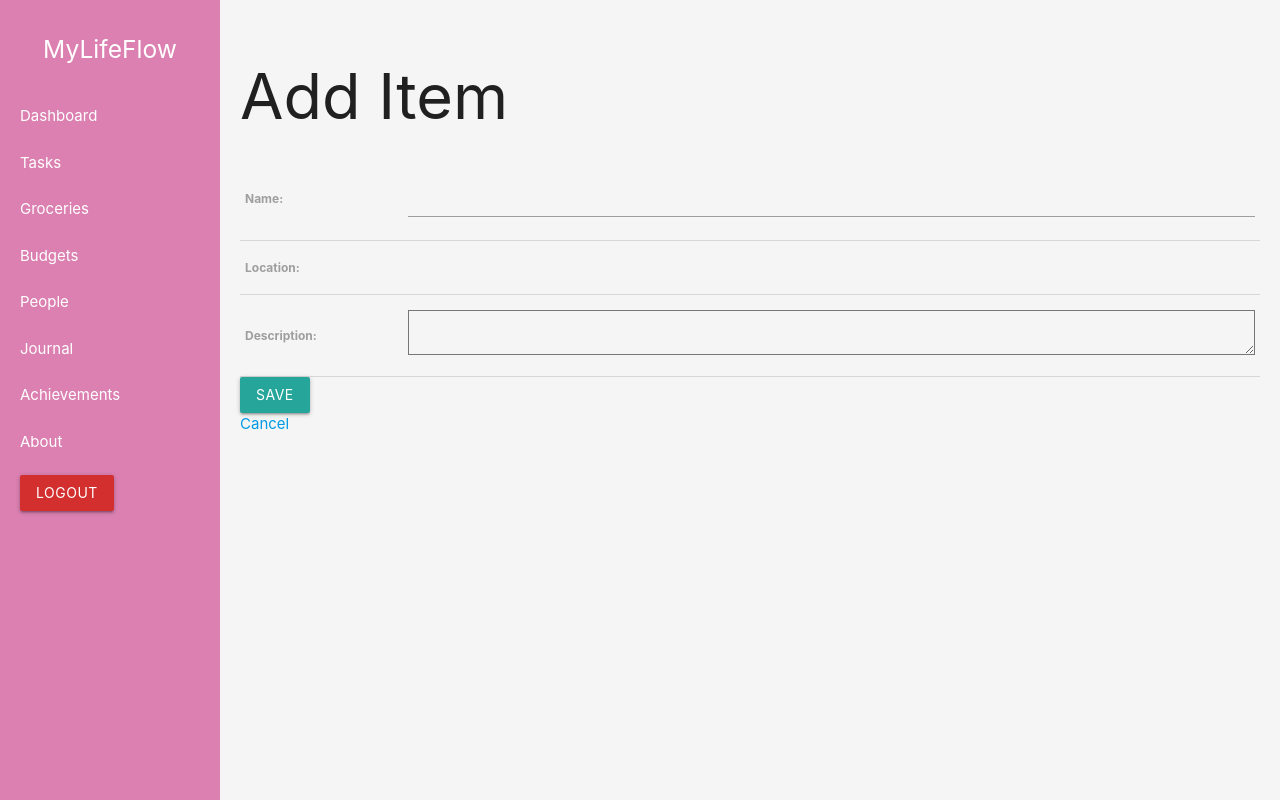
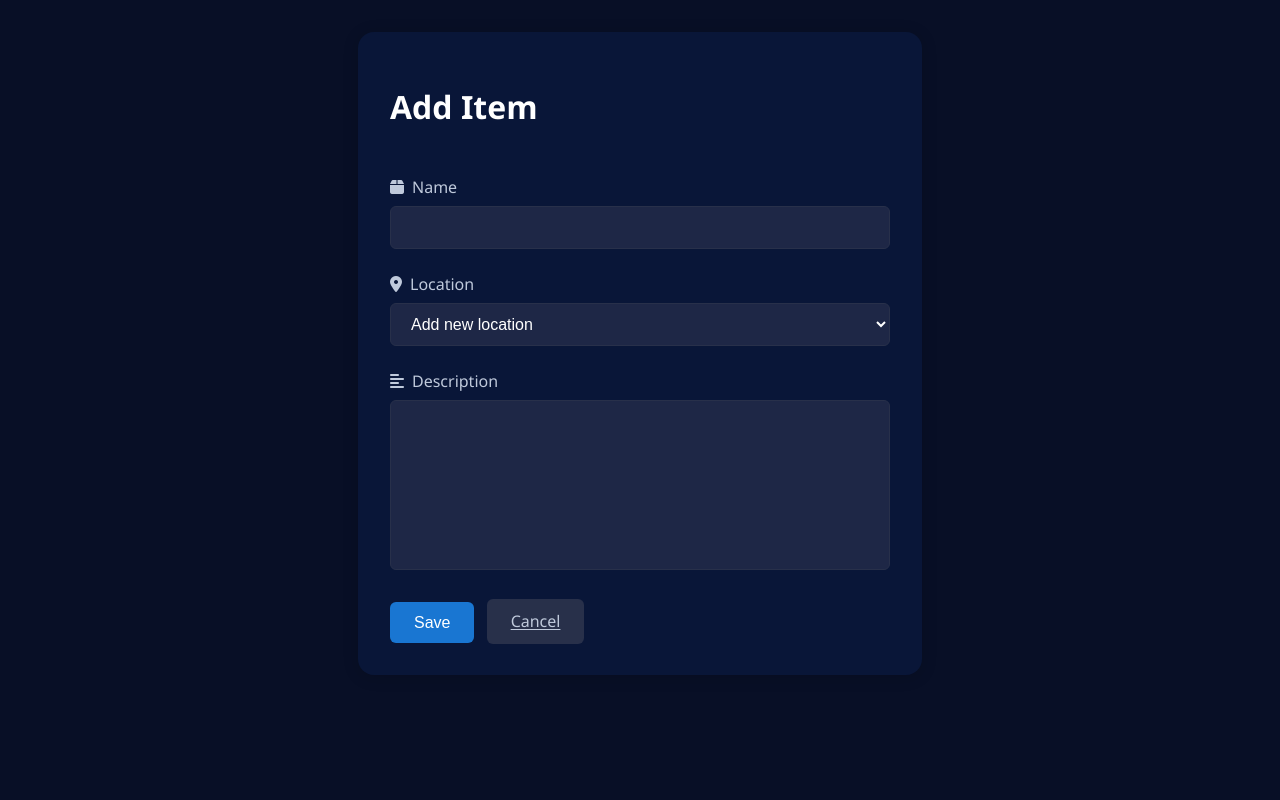
Before and after one commit to ManarSwar97/MyLifeFlow, a Django app: page /items/create/ in a window 1280 px wide. Run offline with Django 5.2, Linux system fonts and the light colour scheme; the visitor is signed in with stand-in values (Sample User, id 1); data that the repository does not hold is empty.

Commit message:
Add styles for forms

```diff
--- a/mylifeflow/main_app/forms.py
+++ b/mylifeflow/main_app/forms.py
@@ -20,7 +20,7 @@
 
     class Meta:
         model = Person
-        fields = ['name', 'relationship', 'email', 'contact_date', 'notes']
+        fields = ['name', 'relationship', 'email', 'phone_number','contact_date', 'notes']
 
     def clean_contact_date(self):
         contact_date = self.cleaned_data['contact_date']
--- a/mylifeflow/main_app/models.py
+++ b/mylifeflow/main_app/models.py
@@ -191,6 +191,7 @@
     name = models.CharField(max_length=50)
     relationship = models.CharField(max_length=50)
     email = models.EmailField()
+    phone_number = models.CharField(max_length=20, null=True, blank=True)
     contact_date = models.DateField()
     notes = models.TextField(blank=True)
     interact_times = models.IntegerField(default=0)
--- /dev/null
+++ b/mylifeflow/main_app/static/css/eb-style.css
@@ -0,0 +1,85 @@
+body {
+  background: #080F26;
+  color: #bfc9db;
+  margin: 0;
+  font-family: 'Segoe UI', Arial, sans-serif;
+}
+
+.form-container {
+  background: #091638;
+  border-radius: 16px;
+  padding: 2em 2em 1em 2em;
+  max-width: 500px;
+  margin: 2em auto;
+  box-shadow: 0 2px 16px rgba(0, 0, 0, 0.15);
+}
+
+.form-title {
+  color: #fff;
+  margin-bottom: 1.5em;
+}
+
+.form-wrapper {
+  display: flex;
+  flex-direction: column;
+  margin-bottom: 1.5em;
+}
+
+.form-wrapper label {
+  color: #bfc9db;
+  font-weight: 500;
+  margin-bottom: 0.5em;
+  font-size: 1em;
+  display: flex;
+  align-items: center;
+  gap: 0.5em;
+}
+
+.form-wrapper input,
+.form-wrapper textarea,
+.form-wrapper select {
+  background: #1e2746;
+  color: #fff;
+  border: 1px solid #28304a;
+  border-radius: 6px;
+  padding: 0.7em 1em;
+  font-size: 1em;
+  outline: none;
+  transition: border 0.2s;
+}
+
+.form-wrapper textarea {
+  resize: none;
+}
+
+.form-wrapper input:focus,
+.form-wrapper textarea:focus,
+.form-wrapper select:focus {
+  border: 1.5px solid #1976d2;
+}
+
+.btn,
+.btn-secondary {
+  border: none;
+  border-radius: 6px;
+  padding: 0.7em 1.5em;
+  font-size: 1em;
+  cursor: pointer;
+  margin-right: 0.5em;
+  margin-top: 0.5em;
+  transition: background 0.2s;
+}
+
+.btn {
+  background: #1976d2;
+  color: #fff;
+}
+
+.btn-secondary {
+  background: #28304a;
+  color: #bfc9db;
+}
+
+.teal-text {
+  color: #1de9b6;
+}
--- a/mylifeflow/main_app/templates/main_app/item_form.html
+++ b/mylifeflow/main_app/templates/main_app/item_form.html
@@ -1,33 +1,48 @@
-{% extends 'base.html' %} {% block content %}
-<h1>{% if object %}Edit{% else %}Add{% endif %} Item</h1>
-<form method="post" id="item-form">
+{% load static %}
+
+<link rel="stylesheet" href="{% static 'css/eb-style.css' %}" />
+<link
+  rel="stylesheet"
+  href="https://cdnjs.cloudflare.com/ajax/libs/font-awesome/6.4.0/css/all.min.css"
+/>
+
+<div class="form-container">
+  <h1 class="form-title">{% if object %}Edit{% else %}Add{% endif %} Item</h1>
+  <form method="post">
     {% csrf_token %}
-  <table>
-    <tr>
-      <th>{{ form.name.label_tag }}</th>
-      <td>{{ form.name }}</td>
-    </tr>
-    <tr>
-      <th>{{ form.location.label_tag }}</th>
-      <td>
+    <div class="form-wrapper">
+      <label for="{{ form.name.id_for_label }}"
+        ><i class="fa fa-box"></i> Name</label
+      >
+      {{ form.name }}
+    </div>
+
+    <div class="form-wrapper">
+      <label for="{{ form.location.id_for_label }}"
+        ><i class="fa fa-map-marker-alt"></i> Location</label
+      >
       {{ form.location }}
       <input
         type="text"
         id="new-location-input"
         name="new_location"
+        placeholder="Enter new location"
         style="display: none"
-          placeholder="Enter new location"
       />
-      </td>
-    </tr>
-    <tr>
-      <th>{{ form.description.label_tag }}</th>
-      <td>{{ form.description }}</td>
-    </tr>
-  </table>
+    </div>
+
+    <div class="form-wrapper">
+      <label for="{{ form.description.id_for_label }}"
+        ><i class="fa fa-align-left"></i> Description</label
+      >
+      {{ form.description }}
+    </div>
+
     <input type="submit" value="Save" class="btn" />
+    <a href="{% url 'item_index' %}" class="btn btn-secondary">Cancel</a>
   </form>
-<a href="{% url 'item_index' %}">Cancel</a>
+</div>
+
 <script>
   const locationSelect = document.getElementById('id_location')
   const newLocationInput = document.getElementById('new-location-input')
@@ -41,4 +56,3 @@
     }
   })
 </script>
-{% endblock %}
--- a/mylifeflow/main_app/templates/main_app/person_detail.html
+++ b/mylifeflow/main_app/templates/main_app/person_detail.html
@@ -4,6 +4,7 @@
 <p><strong>Email:</strong> {{ person.email }}</p>
 <p><strong>Relationship:</strong> {{ person.relationship }}</p>
 <p><strong>Next Contact Date:</strong> {{ person.contact_date }}</p>
+<p><strong>Phone Number:</strong> {{ person.phone_number }}</p>
 {% if person.notes %}
 <p><strong>Notes:</strong> {{ person.notes }}</p>
 {% endif %}
--- a/mylifeflow/main_app/templates/main_app/person_list.html
+++ b/mylifeflow/main_app/templates/main_app/person_list.html
@@ -5,6 +5,7 @@
     <tr>
       <th>Name</th>
       <th>Email</th>
+      <th>Phone Number</th>
       <th>Next Contact Date</th>
       <th>Details</th>
     </tr>
@@ -19,6 +20,7 @@
           >Send mail</a
         >
       </td>
+      <td>{{ person.phone_number }}</td>
       <td>{{ person.contact_date }}</td>
       <td>
         <a href="{% url 'person_detail' person.id %}" class="btn">View</a>
@@ -26,7 +28,7 @@
     </tr>
     {% empty %}
     <tr>
-      <td colspan="4">No people found.</td>
+      <td colspan="5">No people found.</td>
     </tr>
     {% endfor %}
   </tbody>
```
Also changed, not shown: mylifeflow/main_app/templates/main_app/grocery_form.html (+38 -11 lines), mylifeflow/main_app/templates/main_app/person_form.html (+30 -8 lines), mylifeflow/main_app/migrations/0001_initial.py. Lines whose indentation alone changed are shown as unchanged.
